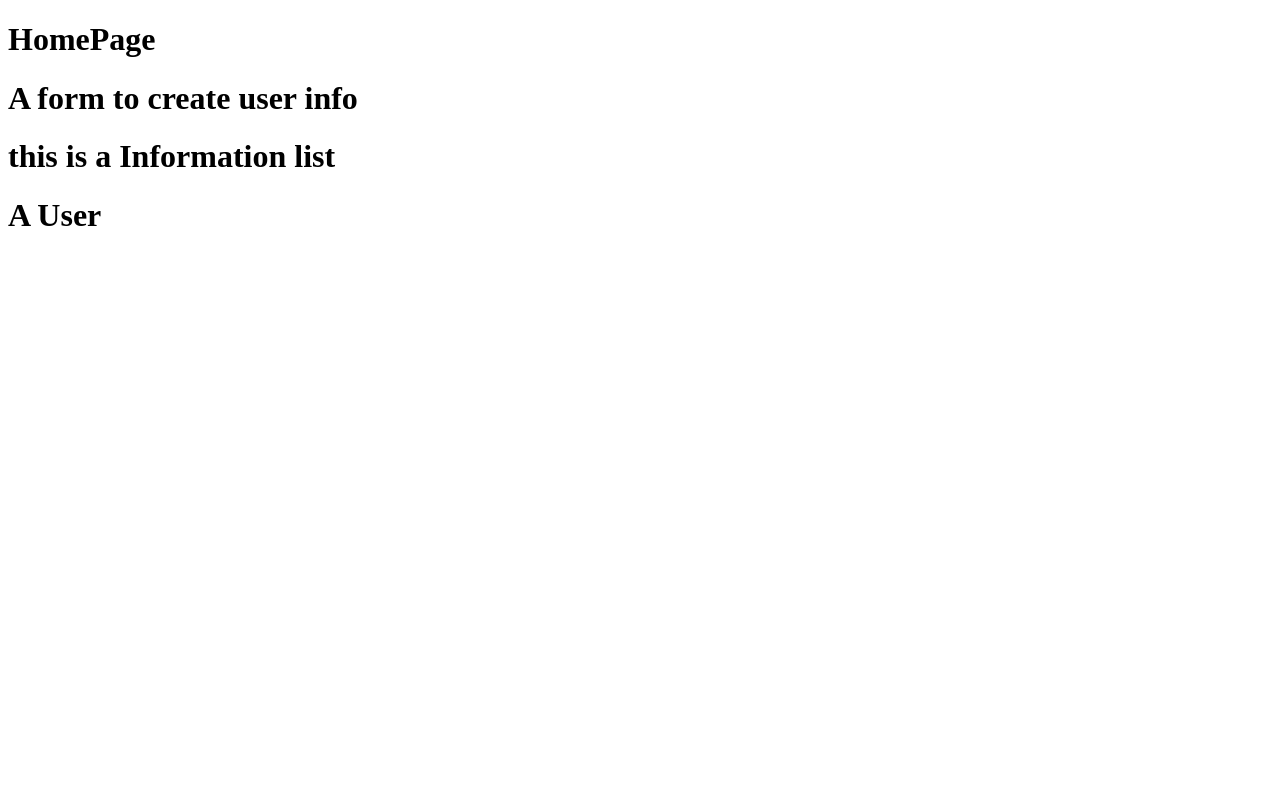
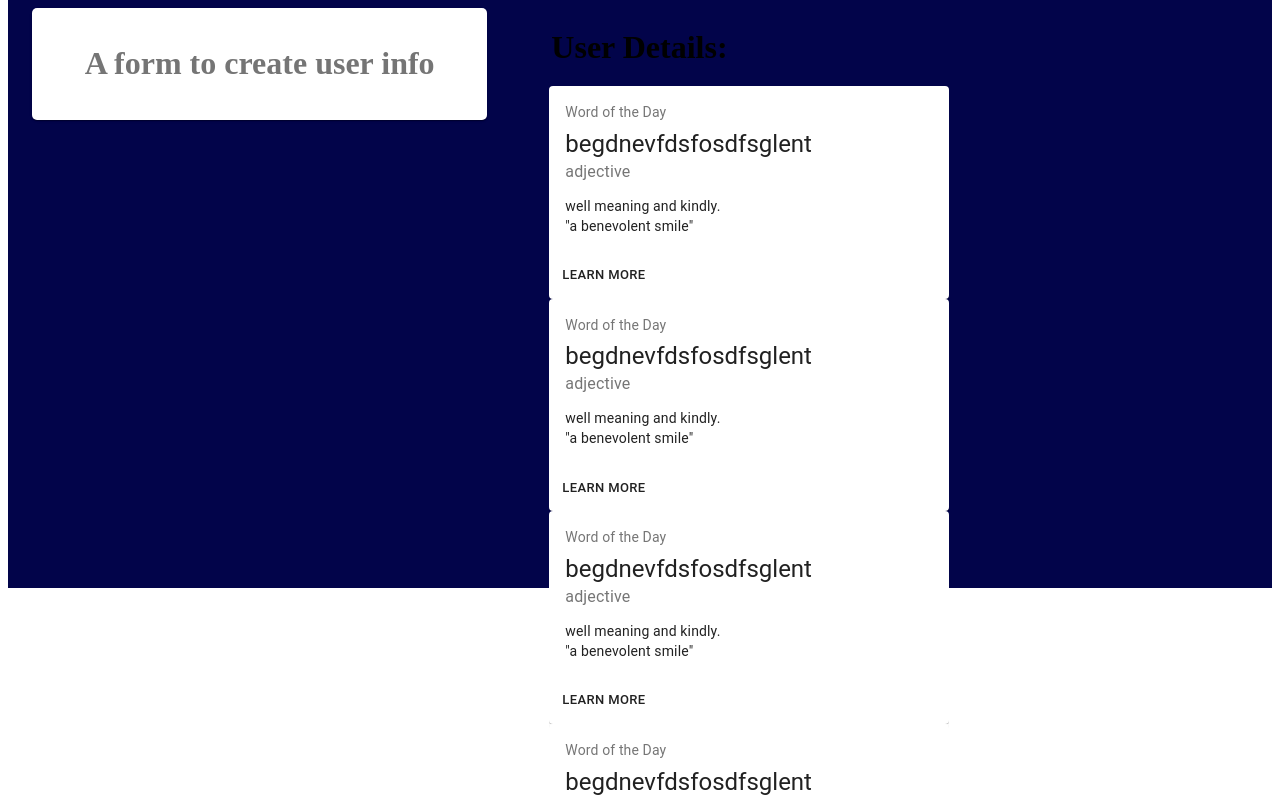
Before and after one commit to Danielthapa/TreeLeaf-Form-Task, a React (Create React App) app: page / in a window 1280 px wide. Shown: the top 800 px of the page. Built offline with nearby package versions, Linux system fonts and the light colour scheme.

Commit message:
add material-ui components and UI

```diff
--- a/package.json
+++ b/package.json
@@ -4,6 +4,7 @@
   "private": true,
   "dependencies": {
     "@material-ui/core": "^4.11.3",
+    "@material-ui/icons": "^4.11.2",
     "@testing-library/jest-dom": "^5.11.9",
     "@testing-library/react": "^11.2.5",
     "@testing-library/user-event": "^12.7.2",
--- a/src/HomePage.js
+++ b/src/HomePage.js
@@ -1,19 +1,59 @@
-import React, { Component } from 'react';
+import React from 'react';
+import { makeStyles } from '@material-ui/core/styles';
+import Container from '@material-ui/core/Container';
+import Grid from '@material-ui/core/Grid';
+import Paper from '@material-ui/core/Paper';
 import InfoForm from './components/InfoForm';
 import InfoList from './components/InfoList';
 
-class HomePage extends Component {
+const useStyles = makeStyles((theme) => ({
+    root: {
+        flexGrow: 1,
+        backgroundColor: "#02044A",
+        maxHeight: "100vh",
+        maxWidth: "100vw"
+    },
+    page: {
+        maxHeight: "600px"
 
-    render() {
+    },
+    paper: {
+        padding: theme.spacing(2),
+        textAlign: 'center',
+        color: theme.palette.text.secondary,
+        borderRadius: "5px",
+    },
+}))
+
+
+export default function HomePage() {
+    const classes = useStyles();
+
+
         return(
-            <div>
-                <h1>HomePage</h1>
-                <InfoForm/>
-                <InfoList/>
+            <div className={classes.root}>
+                <Grid className={classes.page} container spacing={5}>
+                    <Grid item xs={5}>
+                        <Container max-width="md">
+                            <Paper className={classes.paper}>
+                            <InfoForm/>
+
+                            </Paper>
+
+                        </Container>
+
+
+                    </Grid>
+                    <Grid item xs={7}>
+                        <InfoList/>
+
+                    </Grid>
+
+                </Grid>
+
+
             </div>
         )
-    }
+
 
 }
-
-export default HomePage;
--- a/src/components/InfoList.js
+++ b/src/components/InfoList.js
@@ -1,15 +1,32 @@
 import React from 'react';
 import UserInfo from './UserInfo';
+import { makeStyles } from '@material-ui/core/styles';
+import GridList from '@material-ui/core/GridList';
 
-function InfoList() {
+const useStyles = makeStyles(() => ({
+    gridList: {
+        width: 500,
+        height: 450
+    },
+
+}))
+
+
+export default function InfoList() {
+
+    const classes = useStyles();
 
     return(
 
-        <div>
-            <h1>this is a Information list</h1>
-            <UserInfo/>
-        </div>
+        <>
+            <h1>User Details: </h1>
+            <GridList cellHeight={200} className={classes.GridList} cols={1} rows={4}>
+                <UserInfo/>
+                <UserInfo/>
+                <UserInfo/>
+                <UserInfo/>
+            </GridList>
+
+        </>
     )
 }
-
-export default InfoList;
--- a/src/components/UserInfo.js
+++ b/src/components/UserInfo.js
@@ -1,13 +1,63 @@
-import React from 'react'
+import React from 'react';
+import { makeStyles } from '@material-ui/core/styles';
+import Card from '@material-ui/core/Card';
+import CardActions from '@material-ui/core/CardActions';
+import CardContent from '@material-ui/core/CardContent';
+import Button from '@material-ui/core/Button';
+import Typography from '@material-ui/core/Typography';
+import GridListTile from '@material-ui/core/GridListTile';
 
-function UserInfo() {
+const useStyles = makeStyles(() => ({
+    root: {
+        minWidth: 400,
+    },
+    bullet: {
+        display: 'inline-block',
+        margin: '0 2px',
+        transform: 'scale(0.8)'
+    },
+    title: {
+        fontSize: 14
+    },
+    pos: {
+        marginBottom: 12
+    }
+
+}));
+
+
+
+export default function UserInfo() {
+
+    const classes = useStyles();
 
     return(
         <div>
-            <h1>A User</h1>
+            <GridListTile  cols={1}>
+                <Card className={classes.root}>
+                <CardContent>
+                    <Typography className={classes.title} color="textSecondary" gutterBottom>
+                    Word of the Day
+                    </Typography>
+                    <Typography variant="h5" component="h2">
+                    begdnevfdsfosdfsglent
+                    </Typography>
+                    <Typography className={classes.pos} color="textSecondary">
+                    adjective
+                    </Typography>
+                    <Typography variant="body2" component="p">
+                    well meaning and kindly.
+                    <br />
+                    {'"a benevolent smile"'}
+                    </Typography>
+                </CardContent>
+                <CardActions>
+                    <Button size="small">Learn More</Button>
+                </CardActions>
+                </Card>
+
+            </GridListTile>
         </div>
     )
 
 }
-
-export default UserInfo;
```
Also changed, not shown: 1 other file (tests, documents, lock files or other folders).
